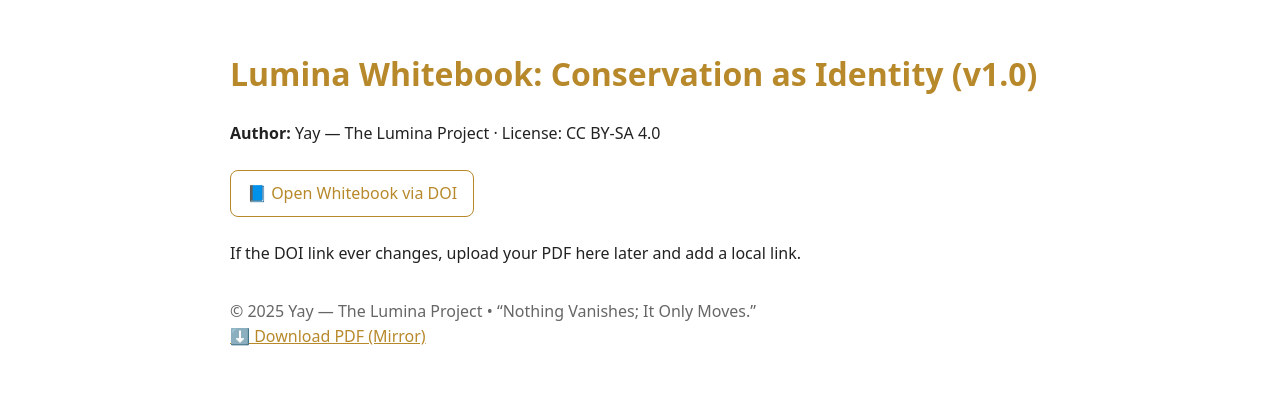
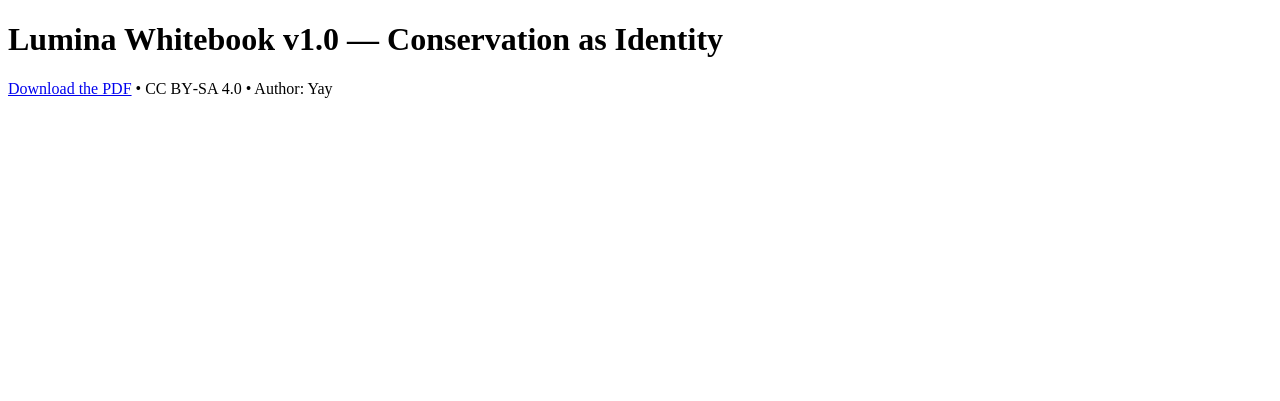
Before and after one commit to Mweleolemwe/mweleolemwe, a plain HTML site: page index.html in a window 1280 px wide. Drawn offline with Linux system fonts and the light colour scheme.

Commit message:
Add files via upload

```diff
--- a/index.html
+++ b/index.html
@@ -1,32 +1,5 @@
 <!doctype html>
-<html lang="en">
-<head>
-  <meta charset="utf-8">
-  <meta name="viewport" content="width=device-width,initial-scale=1">
-  <title>Lumina Whitebook — Conservation as Identity</title>
-  <meta name="description" content="Nothing Vanishes; It Only Moves.">
-  <style>
-    body { font-family: system-ui,-apple-system,Segoe UI,Roboto,sans-serif;
-           margin: 3rem auto; max-width: 820px; line-height: 1.6; color: #222; }
-    h1 { color: #B7892B; }
-    a { color: #B7892B; }
-    .cta a { display:inline-block; margin:.5rem .5rem .5rem 0; padding:.6rem 1rem;
-             border:1px solid #B7892B; border-radius:8px; text-decoration:none; }
-  </style>
-</head>
-<body>
-  <h1>Lumina Whitebook: Conservation as Identity (v1.0)</h1>
-  <p><strong>Author:</strong> Yay — The Lumina Project  ·  License: CC BY-SA 4.0</p>
-
-  <p class="cta">
-    <a href="https://doi.org/10.6084/m9.figshare.30510341">📘 Open Whitebook via DOI</a>
-  </p>
-
-  <p>If the DOI link ever changes, upload your PDF here later and add a local link.</p>
-
-  <footer style="margin-top:2rem;color:#666">
-    © 2025 Yay — The Lumina Project • “Nothing Vanishes; It Only Moves.”
-  </footer>
-  <a href="Lumina_Whitebook_v1.0_ConservationAsIdentity.pdf">⬇️ Download PDF (Mirror)</a>
-</body>
-</html>
+<meta charset="utf-8">
+<title>Lumina Whitebook v1.0</title>
+<h1>Lumina Whitebook v1.0 — Conservation as Identity</h1>
+<p><a href="Lumina_Whitebook_v1.0.pdf">Download the PDF</a> • CC BY‑SA 4.0 • Author: Yay</p>
```
Also changed, not shown: 2 other files.
